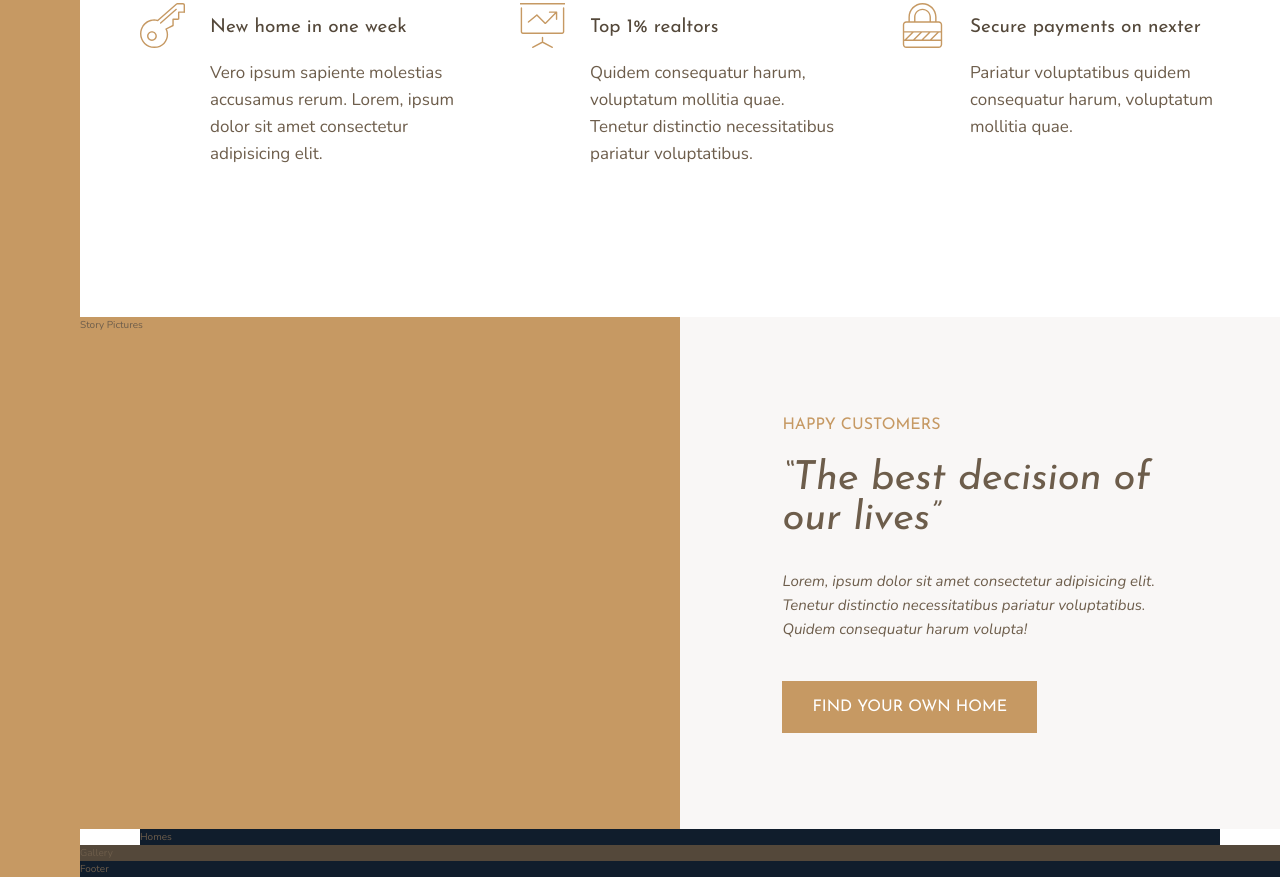
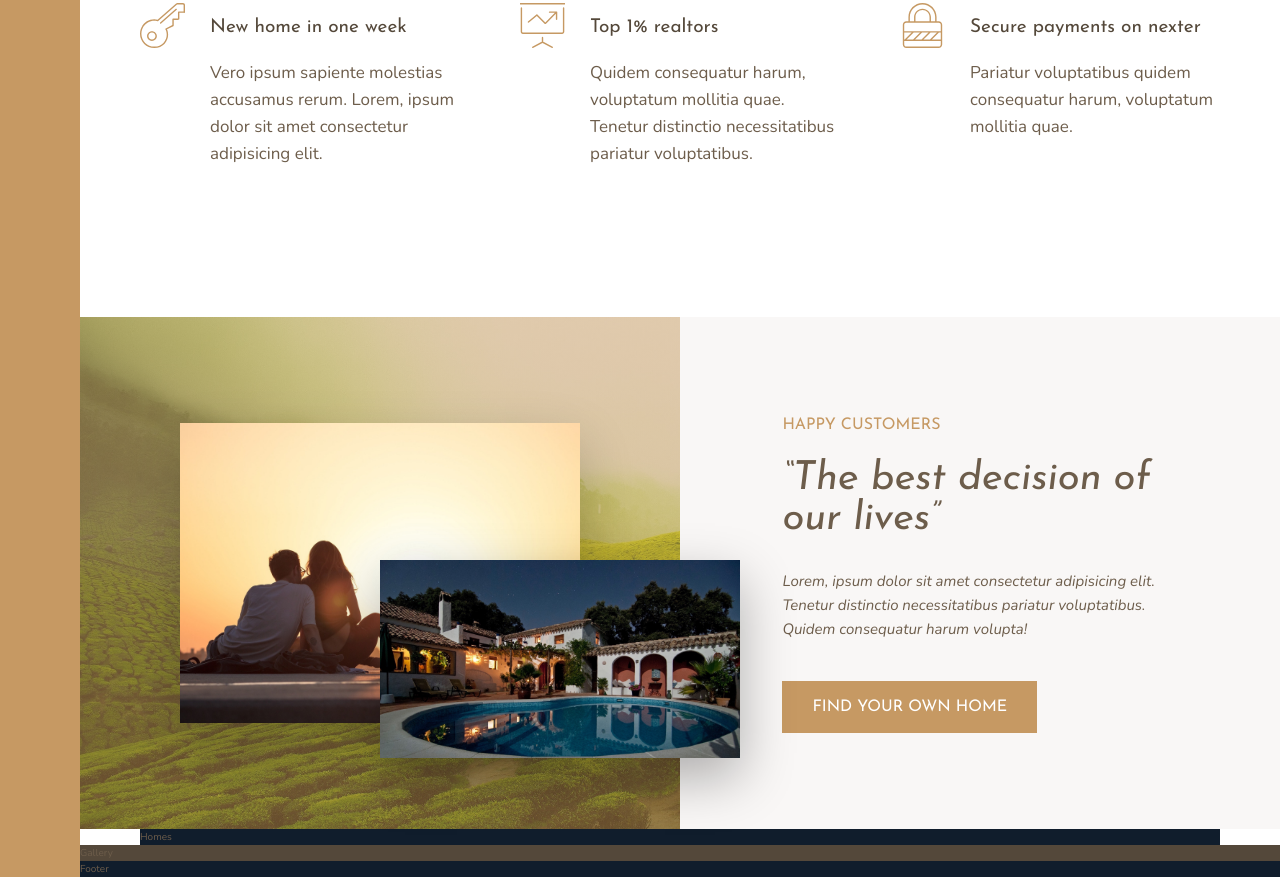
Before and after one commit to topher88/practice-nexter, a website: page index.html in a window 1280 px wide. Shown: the part 991-1868 px from the top of the page. Drawn offline with nearby package versions, Linux system fonts and the light colour scheme.

Commit message:
Building the Story Section - Part 2

```diff
--- a/index.html
+++ b/index.html
@@ -72,7 +72,8 @@
     </div>
   </section>
   <div class="story__pictures">
-    Story Pictures
+    <img src="img/story-1.jpeg" alt="Couple with new house" class="story__img--1">
+    <img src="img/story-2.jpeg" alt="New house" class="story__img--2">
   </div>
   <div class="story__content">
     <h3 class="heading-3 mb-sm">Happy Customers</h3>
--- a/sass/_story.scss
+++ b/sass/_story.scss
@@ -3,6 +3,28 @@
   &__pictures {
     background-color: $color-primary;
     grid-column: full-start / col-end 4;
+    background-image: linear-gradient(rgba($color-primary, .5), rgba($color-primary-dark, .5)), url(../img/back.jpg);
+    background-size: cover;
+
+    display: grid;
+    grid-template-rows: repeat(6, 1fr);
+    grid-template-columns: repeat(6, 1fr);
+    align-items: center;
+  }
+
+  &__img--1 {
+    width: 100%;
+    grid-row: 2/6;
+    grid-column: 2/6;
+    box-shadow: 0 2rem 5rem rgba($color: #000000, $alpha: .2);
+  }
+
+  &__img--2 {
+    width: 120%;
+    grid-row: 4/6;
+    grid-column: 4/7;
+    z-index: 20;
+    box-shadow: 0 2rem 5rem rgba($color: #000000, $alpha: .3);
   }
 
   &__content {
```
Also changed, not shown: css/style.css.
